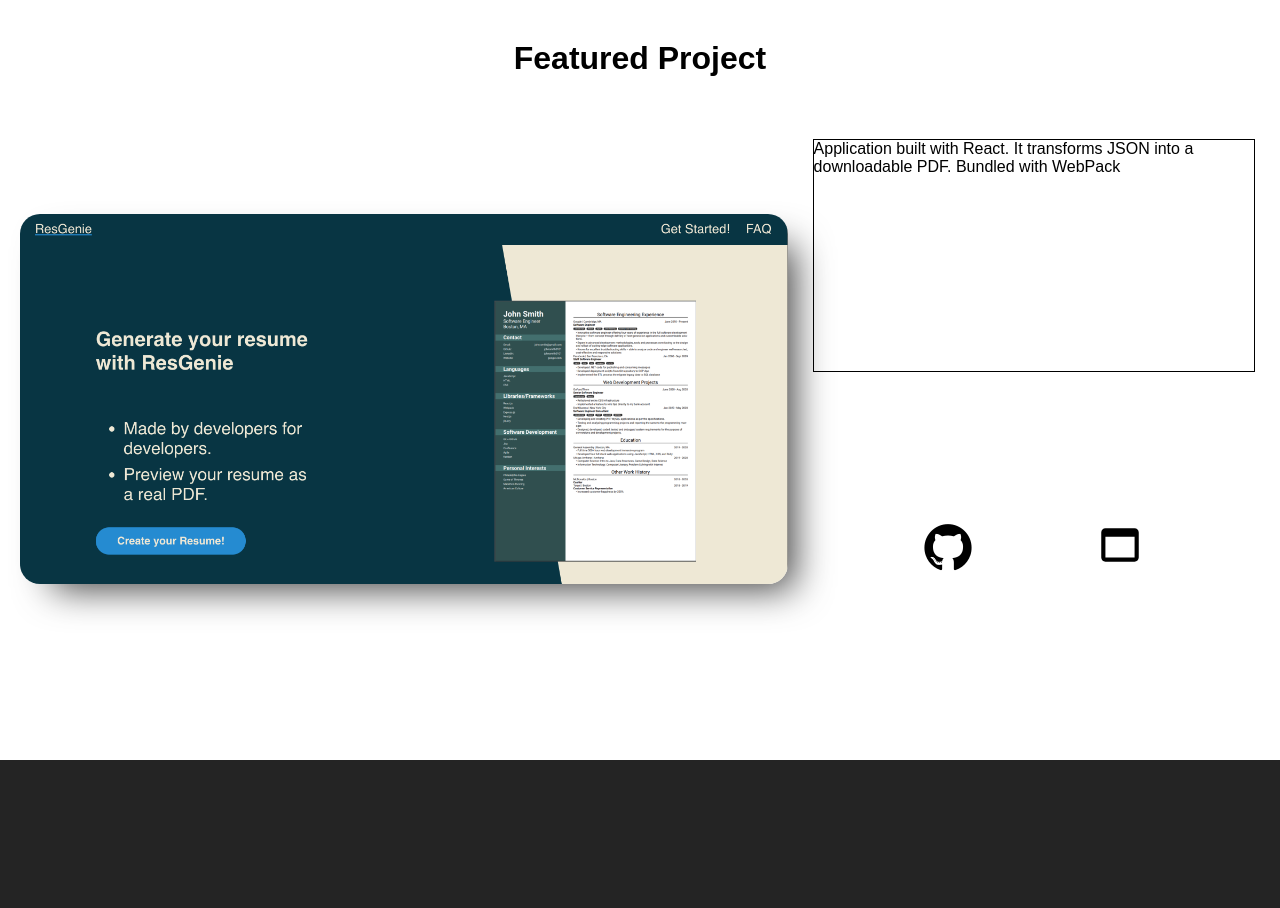
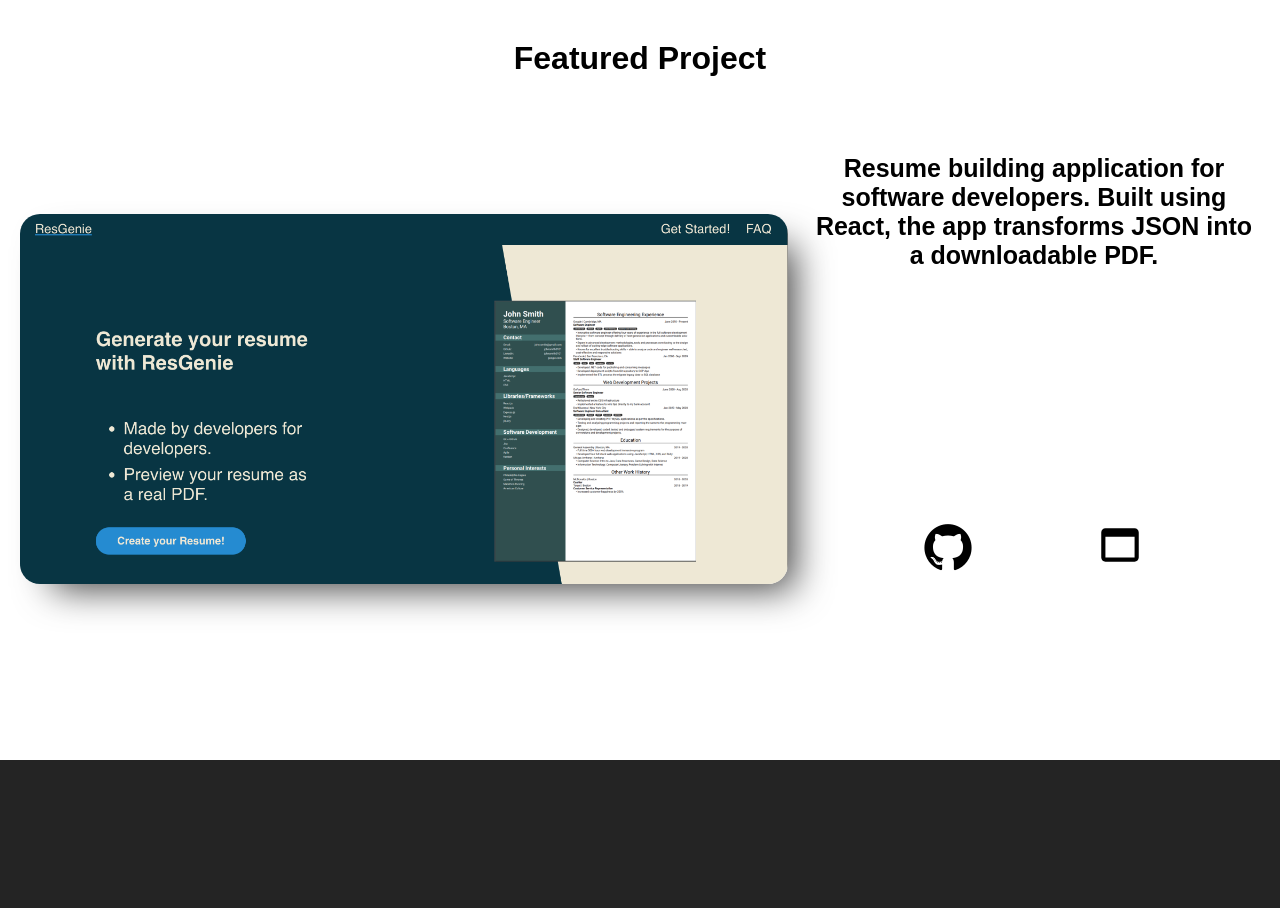
Before and after one commit to PatrickDohn/v1, a React (Create React App) app: page / in a window 1280 px wide. Shown: the part 1720-2628 px from the top of the page. Built offline with nearby package versions, Linux system fonts and the light colour scheme.

Commit message:
update feature project section

```diff
--- a/src/components/FeatureProject/FeatureProject.js
+++ b/src/components/FeatureProject/FeatureProject.js
@@ -1,9 +1,6 @@
 import React from 'react';
 import './featureproject.css';
-import { Link } from 'react-router-dom';
 import ProjectImg from '../../images/Res-Gen.png'
-import GitHubIcon from '@material-ui/icons/GitHub';
-import { IconButton } from '@material-ui/core';
 import WebAssetIcon from '@material-ui/icons/WebAsset';
 
 function FeatureProject() {
@@ -16,14 +13,14 @@
         </div>
         <section className="project-summary">
           <div className="info-container">
-            <p>Application built with React. It transforms JSON into a downloadable PDF. Bundled with WebPack</p>
+            <p>Resume building application for software developers. Built using React, the app transforms JSON into a downloadable PDF.</p>
           </div>
           <div className="project-link">
             <link rel="stylesheet" href="https://cdn.jsdelivr.net/gh/devicons/devicon@master/devicon.min.css" />
             <a href="https://github.com/starter-code/res-gen">
             <i className="devicon-github-plain dev"></i>
             </a>
-            <a href="res-gen.netlify.app/">
+            <a href="https://res-gen.netlify.app/#/">
             <WebAssetIcon className='feat-web-icon' />
             </a>
           </div>
--- a/src/components/FeatureProject/featureproject.css
+++ b/src/components/FeatureProject/featureproject.css
@@ -17,7 +17,10 @@
 }
 
 .info-container {
-    border: 1px solid #000;
+    font-size: 25px;
+    font-weight: 600;
+    text-align: center;
+    padding-top: 15px;
     height: 40%;
     width: 90%;
 }
```
